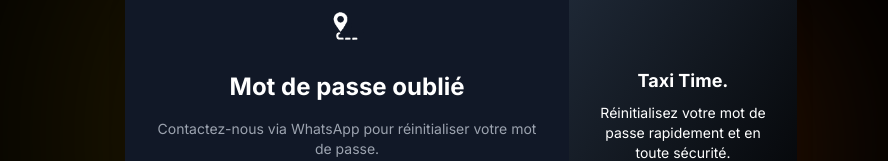
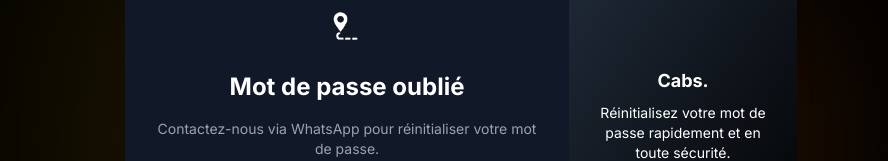
Before and after one commit to n4wf3l/cabs-frontend, a React (Vite) app: page /forget-password in a window 1280 px wide. Shown: the part 257-418 px from the top of the page, without its empty margins (179-1067 px from the left). Built offline with nearby package versions, Linux system fonts and the light colour scheme; what @react-pdf/renderer would draw is missing.

Commit message:
chore: change name to cabs

```diff
--- a/src/components/auth/LoginForm.tsx
+++ b/src/components/auth/LoginForm.tsx
@@ -14,7 +14,7 @@ export const LoginForm = () => {
     // TODO: Implement actual authentication
     toast({
       title: "Connexion réussie",
-      description: "Bienvenue sur Taxi Time",
+      description: "Bienvenue sur Cabs",
     });
     navigate("/dashboard");
   };
--- a/src/components/dashboard/Sidebar.tsx
+++ b/src/components/dashboard/Sidebar.tsx
@@ -102,7 +102,7 @@ export const Sidebar = () => {
             <div className="w-64 h-20 transition-all duration-300">
               <img
                 src="/cabslogo.png"
-                alt="Taxi Time Logo"
+                alt="Cabs Logo"
                 className="object-contain h-full ml-12"
               />
             </div>
--- a/src/pages/ForgetPassword.tsx
+++ b/src/pages/ForgetPassword.tsx
@@ -13,7 +13,7 @@ const ForgetPassword = () => {
     e.preventDefault();
     const phoneNumber = "+32467686600"; // Numéro de téléphone fixe
     const message =
-      "Bonjour, j'ai oublié mon mot de passe en tant qu'administrateur pour me connecter à la plateforme Taxi Time. Est-ce possible que vous me le réinitialisez?";
+      "Bonjour, j'ai oublié mon mot de passe en tant qu'administrateur pour me connecter à la plateforme Cabs. Est-ce possible que vous me le réinitialisez?";
     const whatsappUrl = `https://wa.me/${phoneNumber}?text=${encodeURIComponent(
       message
     )}`;
@@ -63,11 +63,7 @@ const ForgetPassword = () => {
           transition={{ delay: 0.3, duration: 0.5 }}
           className="w-full p-8 flex flex-col justify-center items-center" // Ajout de items-center pour centrer le contenu
         >
-          <img
-            src="/cabslogo.png"
-            alt="Taxi Time"
-            className="h-10 mb-6 mx-auto"
-          />
+          <img src="/cabslogo.png" alt="Cabs" className="h-10 mb-6 mx-auto" />
           <h2 className="text-2xl font-bold mb-4 text-center">
             Mot de passe oublié
           </h2>
@@ -104,7 +100,7 @@ const ForgetPassword = () => {
               rel="noopener noreferrer"
               className="text-white transition-colors duration-300 hover:text-yellow-400"
             >
-              Taxi Time.
+              Cabs.
             </a>
           </h2>
           <p className="text-sm mt-2 text-center">{visibleText}</p>{" "}
--- a/src/pages/Login.tsx
+++ b/src/pages/Login.tsx
@@ -86,22 +86,14 @@ const Login = () => {
               : "opacity-100"
           }`}
         >
-          <img
-            src="/cabslogo.png"
-            alt="Taxi Time"
-            className="h-40 animate-pulse"
-          />
+          <img src="/cabslogo.png" alt="Cabs" className="h-40 animate-pulse" />
         </div>
       )}
 
       {!showSplash && (
         <div className="w-full max-w-4xl flex flex-col lg:flex-row bg-gray-900 text-white rounded-lg overflow-hidden shadow-xl">
           <div className="w-full lg:w-1/2 p-8 flex flex-col justify-center">
-            <img
-              src="/cabslogo.png"
-              alt="Taxi Time"
-              className="h-10 mb-6 mx-auto"
-            />
+            <img src="/cabslogo.png" alt="Cabs" className="h-10 mb-6 mx-auto" />
             <h2 className="text-2xl font-bold mb-4 text-center">
               Se connecter
             </h2>
@@ -159,7 +151,7 @@ const Login = () => {
               rel="noopener noreferrer"
               className="text-white text-lg font-bold hover:text-yellow-400"
             >
-              Taxi Time.
+              Cabs.
             </a>
             <p className="text-sm mt-2 text-center">{visibleText}</p>
             <p className="text-xs mt-10 text-gray-400">
--- a/src/pages/NotFound.tsx
+++ b/src/pages/NotFound.tsx
@@ -14,8 +14,7 @@ const NotFound = () => {
 
   return (
     <div className="min-h-screen flex flex-col items-center justify-center bg-gray-900 text-white p-6">
-      {/* Logo Taxi Time en grand */}
-      <img src="/cabslogo.png" alt="Taxi Time" className="h-24 mb-6" />
+      <img src="/cabslogo.png" alt="Cabs" className="h-24 mb-6" />
 
       <h1 className="text-6xl font-extrabold text-yellow-500">404</h1>
       <p className="text-xl text-gray-400 mt-2">Oops ! Page introuvable.</p>
--- a/src/pages/Unauthorized.tsx
+++ b/src/pages/Unauthorized.tsx
@@ -34,7 +34,7 @@ const Unauthorized = () => {
             </h1>
             <div className="w-16 h-1 bg-red-500 mb-4"></div>
             <p className="text-gray-300 mb-4">
-              Cette interface est réservée aux administrateurs de Taxi Time.
+              Cette interface est réservée aux administrateurs de Cabs.
             </p>
             <p className="text-gray-400 text-sm">
               Si vous êtes administrateur, veuillez vous connecter avec vos
@@ -56,7 +56,7 @@ const Unauthorized = () => {
               Application Chauffeur
             </h2>
             <p className="text-gray-300 mb-6">
-              L'application Taxi Time pour chauffeurs est disponible sur mobile.
+              L'application Cabs pour chauffeurs est disponible sur mobile.
               Téléchargez-la dès maintenant :
             </p>
 
@@ -111,7 +111,7 @@ const Unauthorized = () => {
         animate={{ opacity: 1 }}
         transition={{ duration: 1, delay: 0.6 }}
       >
-        © 2025 Taxi Time. Tous droits réservés.
+        © 2025 Cabs. Tous droits réservés.
       </motion.div>
     </motion.div>
   );
```
